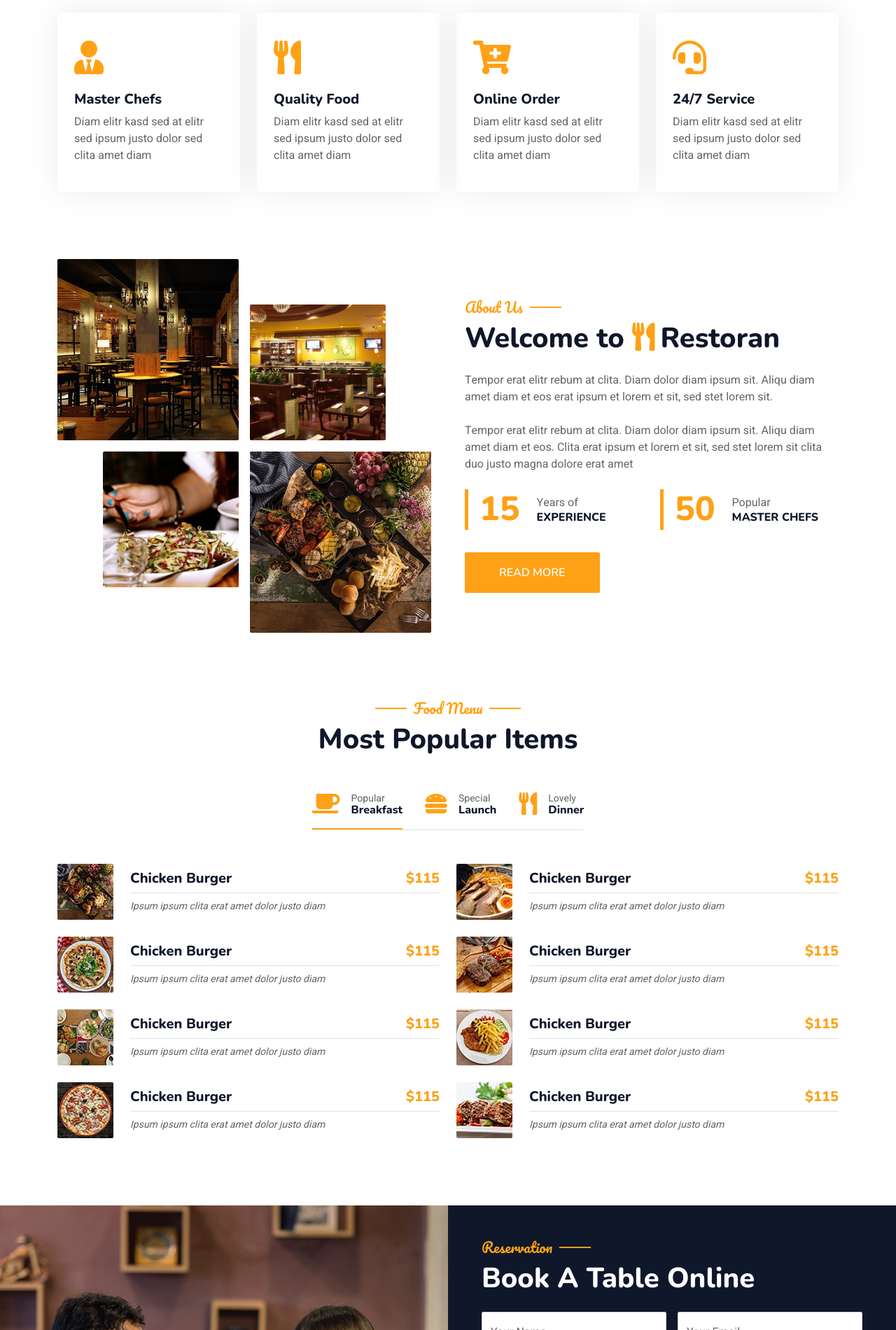
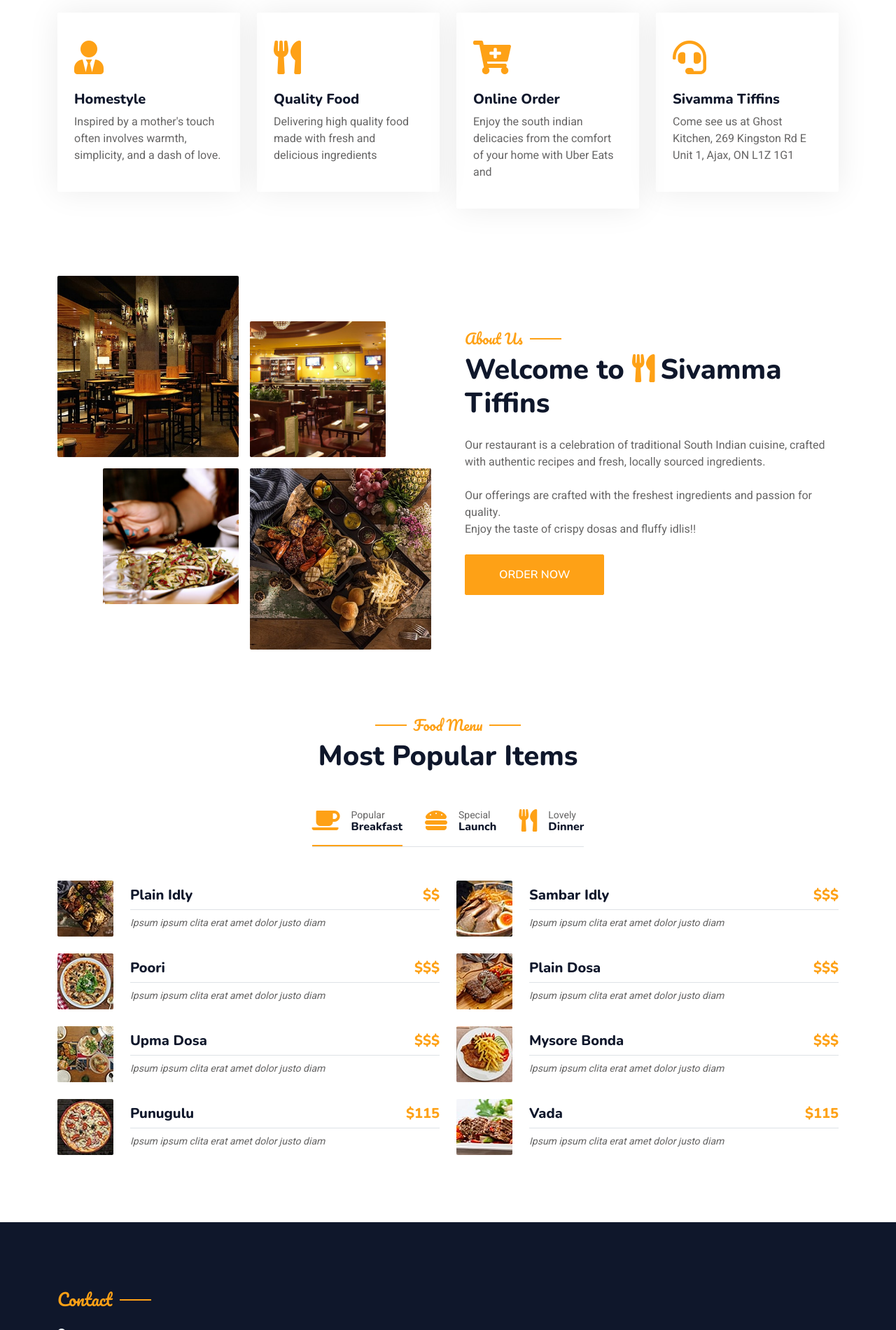
Before and after one commit to rajesh-ch/sivamma-tiffins, a plain HTML site: page index.html in a window 1280 px wide. Shown: the part 900-2800 px from the top of the page at 70% size. Drawn offline with nearby package versions, Linux system fonts and the light colour scheme; animation ran at ten frames a second.

Commit message:
Initial updated - Sivamma Tiffins
Initial updated - Sivamma Tiffins

```diff
--- a/index.html
+++ b/index.html
@@ -3,7 +3,7 @@
 
 <head>
     <meta charset="utf-8">
-    <title>Restoran - Bootstrap Restaurant Template</title>
+    <title>Sivamma Tiffins - Authentic South Indian Food</title>
     <meta content="width=device-width, initial-scale=1.0" name="viewport">
     <meta content="" name="keywords">
     <meta content="" name="description">
@@ -47,7 +47,7 @@
         <div class="container-xxl position-relative p-0">
             <nav class="navbar navbar-expand-lg navbar-dark bg-dark px-4 px-lg-5 py-3 py-lg-0">
                 <a href="" class="navbar-brand p-0">
-                    <h1 class="text-primary m-0"><i class="fa fa-utensils me-3"></i>Restoran</h1>
+                    <h1 class="text-primary m-0"><i class="fa fa-utensils me-3"></i>Sivamma Tiffins</h1>
                     <!-- <img src="img/logo.png" alt="Logo"> -->
                 </a>
                 <button class="navbar-toggler" type="button" data-bs-toggle="collapse" data-bs-target="#navbarCollapse">
@@ -69,7 +69,7 @@
                         </div>
                         <a href="contact.html" class="nav-item nav-link">Contact</a>
                     </div>
-                    <a href="" class="btn btn-primary py-2 px-4">Book A Table</a>
+                    <a href="" class="btn btn-primary py-2 px-4">Order Now</a>
                 </div>
             </nav>
 
@@ -77,9 +77,9 @@
                 <div class="container my-5 py-5">
                     <div class="row align-items-center g-5">
                         <div class="col-lg-6 text-center text-lg-start">
-                            <h1 class="display-3 text-white animated slideInLeft">Enjoy Our<br>Delicious Meal</h1>
-                            <p class="text-white animated slideInLeft mb-4 pb-2">Tempor erat elitr rebum at clita. Diam dolor diam ipsum sit. Aliqu diam amet diam et eos. Clita erat ipsum et lorem et sit, sed stet lorem sit clita duo justo magna dolore erat amet</p>
-                            <a href="" class="btn btn-primary py-sm-3 px-sm-5 me-3 animated slideInLeft">Book A Table</a>
+                            <h1 class="display-3 text-white animated slideInLeft">Simply<br>South Indian!</h1>
+                            <p class="text-white animated slideInLeft mb-4 pb-2">Lets celebrate with a simphony of tastes - South indian style!</p>
+                            <a href="" class="btn btn-primary py-sm-3 px-sm-5 me-3 animated slideInLeft">Order Now</a>
                         </div>
                         <div class="col-lg-6 text-center text-lg-end overflow-hidden">
                             <img class="img-fluid" src="img/hero.png" alt="">
@@ -99,8 +99,8 @@
                         <div class="service-item rounded pt-3">
                             <div class="p-4">
                                 <i class="fa fa-3x fa-user-tie text-primary mb-4"></i>
-                                <h5>Master Chefs</h5>
-                                <p>Diam elitr kasd sed at elitr sed ipsum justo dolor sed clita amet diam</p>
+                                <h5>Homestyle</h5>
+                                <p>Inspired by a mother's touch often involves warmth, simplicity, and a dash of love. </p>
                             </div>
                         </div>
                     </div>
@@ -109,7 +109,7 @@
                             <div class="p-4">
                                 <i class="fa fa-3x fa-utensils text-primary mb-4"></i>
                                 <h5>Quality Food</h5>
-                                <p>Diam elitr kasd sed at elitr sed ipsum justo dolor sed clita amet diam</p>
+                                <p>Delivering high quality food made with fresh and delicious ingredients</p>
                             </div>
                         </div>
                     </div>
@@ -118,7 +118,7 @@
                             <div class="p-4">
                                 <i class="fa fa-3x fa-cart-plus text-primary mb-4"></i>
                                 <h5>Online Order</h5>
-                                <p>Diam elitr kasd sed at elitr sed ipsum justo dolor sed clita amet diam</p>
+                                <p>Enjoy the south indian delicacies from the comfort of your home with Uber Eats and </p>
                             </div>
                         </div>
                     </div>
@@ -126,8 +126,8 @@
                         <div class="service-item rounded pt-3">
                             <div class="p-4">
                                 <i class="fa fa-3x fa-headset text-primary mb-4"></i>
-                                <h5>24/7 Service</h5>
-                                <p>Diam elitr kasd sed at elitr sed ipsum justo dolor sed clita amet diam</p>
+                                <h5>Sivamma Tiffins</h5>
+                                <p>Come see us at Ghost Kitchen, 269 Kingston Rd E Unit 1, Ajax, ON L1Z 1G1</p>
                             </div>
                         </div>
                     </div>
@@ -159,10 +159,11 @@
                     </div>
                     <div class="col-lg-6">
                         <h5 class="section-title ff-secondary text-start text-primary fw-normal">About Us</h5>
-                        <h1 class="mb-4">Welcome to <i class="fa fa-utensils text-primary me-2"></i>Restoran</h1>
-                        <p class="mb-4">Tempor erat elitr rebum at clita. Diam dolor diam ipsum sit. Aliqu diam amet diam et eos erat ipsum et lorem et sit, sed stet lorem sit.</p>
-                        <p class="mb-4">Tempor erat elitr rebum at clita. Diam dolor diam ipsum sit. Aliqu diam amet diam et eos. Clita erat ipsum et lorem et sit, sed stet lorem sit clita duo justo magna dolore erat amet</p>
+                        <h1 class="mb-4">Welcome to <i class="fa fa-utensils text-primary me-2"></i>Sivamma Tiffins</h1>
+                        <p class="mb-4">Our restaurant is a celebration of traditional South Indian cuisine, crafted with authentic recipes and fresh, locally sourced ingredients.</p>
+                        <p class="mb-4">Our offerings are crafted with the freshest ingredients and passion for quality. </br>Enjoy the taste of crispy dosas and fluffy idlis!!</p>
                         <div class="row g-4 mb-4">
+                             <!--
                             <div class="col-sm-6">
                                 <div class="d-flex align-items-center border-start border-5 border-primary px-3">
                                     <h1 class="flex-shrink-0 display-5 text-primary mb-0" data-toggle="counter-up">15</h1>
@@ -172,6 +173,7 @@
                                     </div>
                                 </div>
                             </div>
+
                             <div class="col-sm-6">
                                 <div class="d-flex align-items-center border-start border-5 border-primary px-3">
                                     <h1 class="flex-shrink-0 display-5 text-primary mb-0" data-toggle="counter-up">50</h1>
@@ -181,8 +183,10 @@
                                     </div>
                                 </div>
                             </div>
+                            -->
                         </div>
-                        <a class="btn btn-primary py-3 px-5 mt-2" href="">Read More</a>
+                        <a href="" class="btn btn-primary py-sm-3 px-sm-5 me-3 animated slideInLeft">Order Now</a>
+                        <!-- <a class="btn btn-primary py-3 px-5 mt-2" href="">Read More</a> -->
                     </div>
                 </div>
             </div>
@@ -235,8 +239,8 @@
                                         <img class="flex-shrink-0 img-fluid rounded" src="img/menu-1.jpg" alt="" style="width: 80px;">
                                         <div class="w-100 d-flex flex-column text-start ps-4">
                                             <h5 class="d-flex justify-content-between border-bottom pb-2">
-                                                <span>Chicken Burger</span>
-                                                <span class="text-primary">$115</span>
+                                                <span>Plain Idly</span>
+                                                <span class="text-primary">$$</span>
                                             </h5>
                                             <small class="fst-italic">Ipsum ipsum clita erat amet dolor justo diam</small>
                                         </div>
@@ -247,8 +251,8 @@
                                         <img class="flex-shrink-0 img-fluid rounded" src="img/menu-2.jpg" alt="" style="width: 80px;">
                                         <div class="w-100 d-flex flex-column text-start ps-4">
                                             <h5 class="d-flex justify-content-between border-bottom pb-2">
-                                                <span>Chicken Burger</span>
-                                                <span class="text-primary">$115</span>
+                                                <span>Sambar Idly</span>
+                                                <span class="text-primary">$$$</span>
                                             </h5>
                                             <small class="fst-italic">Ipsum ipsum clita erat amet dolor justo diam</small>
                                         </div>
@@ -259,8 +263,8 @@
                                         <img class="flex-shrink-0 img-fluid rounded" src="img/menu-3.jpg" alt="" style="width: 80px;">
                                         <div class="w-100 d-flex flex-column text-start ps-4">
                                             <h5 class="d-flex justify-content-between border-bottom pb-2">
-                                                <span>Chicken Burger</span>
-                                                <span class="text-primary">$115</span>
+                                                <span>Poori</span>
+                                                <span class="text-primary">$$$</span>
                                             </h5>
                                             <small class="fst-italic">Ipsum ipsum clita erat amet dolor justo diam</small>
                                         </div>
@@ -271,8 +275,8 @@
                                         <img class="flex-shrink-0 img-fluid rounded" src="img/menu-4.jpg" alt="" style="width: 80px;">
                                         <div class="w-100 d-flex flex-column text-start ps-4">
                                             <h5 class="d-flex justify-content-between border-bottom pb-2">
-                                                <span>Chicken Burger</span>
-                                                <span class="text-primary">$115</span>
+                                                <span>Plain Dosa</span>
+                                                <span class="text-primary">$$$</span>
                                             </h5>
                                             <small class="fst-italic">Ipsum ipsum clita erat amet dolor justo diam</small>
                                         </div>
@@ -283,8 +287,8 @@
                                         <img class="flex-shrink-0 img-fluid rounded" src="img/menu-5.jpg" alt="" style="width: 80px;">
                                         <div class="w-100 d-flex flex-column text-start ps-4">
                                             <h5 class="d-flex justify-content-between border-bottom pb-2">
-                                                <span>Chicken Burger</span>
-                                                <span class="text-primary">$115</span>
+                                                <span>Upma Dosa</span>
+                                                <span class="text-primary">$$$</span>
                                             </h5>
                                             <small class="fst-italic">Ipsum ipsum clita erat amet dolor justo diam</small>
                                         </div>
@@ -295,8 +299,8 @@
                                         <img class="flex-shrink-0 img-fluid rounded" src="img/menu-6.jpg" alt="" style="width: 80px;">
                                         <div class="w-100 d-flex flex-column text-start ps-4">
                                             <h5 class="d-flex justify-content-between border-bottom pb-2">
-                                                <span>Chicken Burger</span>
-                                                <span class="text-primary">$115</span>
+                                                <span>Mysore Bonda</span>
+                                                <span class="text-primary">$$$</span>
                                             </h5>
                                             <small class="fst-italic">Ipsum ipsum clita erat amet dolor justo diam</small>
                                         </div>
@@ -307,7 +311,7 @@
                                         <img class="flex-shrink-0 img-fluid rounded" src="img/menu-7.jpg" alt="" style="width: 80px;">
                                         <div class="w-100 d-flex flex-column text-start ps-4">
                                             <h5 class="d-flex justify-content-between border-bottom pb-2">
-                                                <span>Chicken Burger</span>
+                                                <span>Punugulu</span>
                                                 <span class="text-primary">$115</span>
                                             </h5>
                                             <small class="fst-italic">Ipsum ipsum clita erat amet dolor justo diam</small>
@@ -319,7 +323,7 @@
                                         <img class="flex-shrink-0 img-fluid rounded" src="img/menu-8.jpg" alt="" style="width: 80px;">
                                         <div class="w-100 d-flex flex-column text-start ps-4">
                                             <h5 class="d-flex justify-content-between border-bottom pb-2">
-                                                <span>Chicken Burger</span>
+                                                <span>Vada</span>
                                                 <span class="text-primary">$115</span>
                                             </h5>
                                             <small class="fst-italic">Ipsum ipsum clita erat amet dolor justo diam</small>
@@ -335,8 +339,8 @@
                                         <img class="flex-shrink-0 img-fluid rounded" src="img/menu-1.jpg" alt="" style="width: 80px;">
                                         <div class="w-100 d-flex flex-column text-start ps-4">
                                             <h5 class="d-flex justify-content-between border-bottom pb-2">
-                                                <span>Chicken Burger</span>
-                                                <span class="text-primary">$115</span>
+                                                <span>Mirchi Bajji</span>
+                                                <span class="text-primary">$$$</span>
                                             </h5>
                                             <small class="fst-italic">Ipsum ipsum clita erat amet dolor justo diam</small>
                                         </div>
@@ -347,8 +351,8 @@
                                         <img class="flex-shrink-0 img-fluid rounded" src="img/menu-2.jpg" alt="" style="width: 80px;">
                                         <div class="w-100 d-flex flex-column text-start ps-4">
                                             <h5 class="d-flex justify-content-between border-bottom pb-2">
-                                                <span>Chicken Burger</span>
-                                                <span class="text-primary">$115</span>
+                                                <span>Onion Pakodi</span>
+                                                <span class="text-primary">$$$</span>
                                             </h5>
                                             <small class="fst-italic">Ipsum ipsum clita erat amet dolor justo diam</small>
                                         </div>
@@ -359,8 +363,8 @@
                                         <img class="flex-shrink-0 img-fluid rounded" src="img/menu-3.jpg" alt="" style="width: 80px;">
                                         <div class="w-100 d-flex flex-column text-start ps-4">
                                             <h5 class="d-flex justify-content-between border-bottom pb-2">
-                                                <span>Chicken Burger</span>
-                                                <span class="text-primary">$115</span>
+                                                <span>Mango Lassi</span>
+                                                <span class="text-primary">$$$</span>
                                             </h5>
                                             <small class="fst-italic">Ipsum ipsum clita erat amet dolor justo diam</small>
                                         </div>
@@ -371,8 +375,8 @@
                                         <img class="flex-shrink-0 img-fluid rounded" src="img/menu-4.jpg" alt="" style="width: 80px;">
                                         <div class="w-100 d-flex flex-column text-start ps-4">
                                             <h5 class="d-flex justify-content-between border-bottom pb-2">
-                                                <span>Chicken Burger</span>
-                                                <span class="text-primary">$115</span>
+                                                <span>Ginger Tea</span>
+                                                <span class="text-primary">$$$</span>
                                             </h5>
                                             <small class="fst-italic">Ipsum ipsum clita erat amet dolor justo diam</small>
                                         </div>
@@ -383,8 +387,8 @@
                                         <img class="flex-shrink-0 img-fluid rounded" src="img/menu-5.jpg" alt="" style="width: 80px;">
                                         <div class="w-100 d-flex flex-column text-start ps-4">
                                             <h5 class="d-flex justify-content-between border-bottom pb-2">
-                                                <span>Chicken Burger</span>
-                                                <span class="text-primary">$115</span>
+                                                <span>Mango Lassi</span>
+                                                <span class="text-primary">$$$</span>
                                             </h5>
                                             <small class="fst-italic">Ipsum ipsum clita erat amet dolor justo diam</small>
                                         </div>
@@ -536,6 +540,7 @@
 
 
         <!-- Reservation Start -->
+         <!--
         <div class="container-xxl py-5 px-0 wow fadeInUp" data-wow-delay="0.1s">
             <div class="row g-0">
                 <div class="col-md-6">
@@ -548,7 +553,7 @@
                 <div class="col-md-6 bg-dark d-flex align-items-center">
                     <div class="p-5 wow fadeInUp" data-wow-delay="0.2s">
                         <h5 class="section-title ff-secondary text-start text-primary fw-normal">Reservation</h5>
-                        <h1 class="text-white mb-4">Book A Table Online</h1>
+                        <h1 class="text-white mb-4">Order Now Online</h1>
                         <form>
                             <div class="row g-3">
                                 <div class="col-md-6">
@@ -603,7 +608,8 @@
                         <button type="button" class="btn-close" data-bs-dismiss="modal" aria-label="Close"></button>
                     </div>
                     <div class="modal-body">
-                        <!-- 16:9 aspect ratio -->
+
+
                         <div class="ratio ratio-16x9">
                             <iframe class="embed-responsive-item" src="" id="video" allowfullscreen allowscriptaccess="always"
                                 allow="autoplay"></iframe>
@@ -612,10 +618,12 @@
                 </div>
             </div>
         </div>
+        -->
         <!-- Reservation Start -->
 
 
         <!-- Team Start -->
+         <!--
         <div class="container-xxl pt-5 pb-3">
             <div class="container">
                 <div class="text-center wow fadeInUp" data-wow-delay="0.1s">
@@ -682,10 +690,12 @@
                 </div>
             </div>
         </div>
+        -->
         <!-- Team End -->
 
 
         <!-- Testimonial Start -->
+         <!--
         <div class="container-xxl py-5 wow fadeInUp" data-wow-delay="0.1s">
             <div class="container">
                 <div class="text-center">
@@ -740,6 +750,7 @@
                 </div>
             </div>
         </div>
+        -->
         <!-- Testimonial End -->
 
 
@@ -747,6 +758,7 @@
         <div class="container-fluid bg-dark text-light footer pt-5 mt-5 wow fadeIn" data-wow-delay="0.1s">
             <div class="container py-5">
                 <div class="row g-5">
+                    <!--
                     <div class="col-lg-3 col-md-6">
                         <h4 class="section-title ff-secondary text-start text-primary fw-normal mb-4">Company</h4>
                         <a class="btn btn-link" href="">About Us</a>
@@ -755,18 +767,18 @@
                         <a class="btn btn-link" href="">Privacy Policy</a>
                         <a class="btn btn-link" href="">Terms & Condition</a>
                     </div>
+                    -->
                     <div class="col-lg-3 col-md-6">
                         <h4 class="section-title ff-secondary text-start text-primary fw-normal mb-4">Contact</h4>
-                        <p class="mb-2"><i class="fa fa-map-marker-alt me-3"></i>123 Street, New York, USA</p>
-                        <p class="mb-2"><i class="fa fa-phone-alt me-3"></i>+012 345 67890</p>
-                        <p class="mb-2"><i class="fa fa-envelope me-3"></i>info@example.com</p>
+                        <p class="mb-2"><i class="fa fa-map-marker-alt me-3"></i>269 Kingston Rd E Unit 1, </br> &nbsp; &nbsp; &nbsp; &nbsp;Ajax, ON L1Z 1G1</p>
+                        <p class="mb-2"><i class="fa fa-phone-alt me-3"></i>+1 647-829-0112</p>
+                        <p class="mb-2"><i class="fa fa-envelope me-3"></i>sivammatiffins@gmail.com</p>
                         <div class="d-flex pt-2">
                             <a class="btn btn-outline-light btn-social" href=""><i class="fab fa-twitter"></i></a>
                             <a class="btn btn-outline-light btn-social" href=""><i class="fab fa-facebook-f"></i></a>
-                            <a class="btn btn-outline-light btn-social" href=""><i class="fab fa-youtube"></i></a>
-                            <a class="btn btn-outline-light btn-social" href=""><i class="fab fa-linkedin-in"></i></a>
                         </div>
                     </div>
+                    <!--
                     <div class="col-lg-3 col-md-6">
                         <h4 class="section-title ff-secondary text-start text-primary fw-normal mb-4">Opening</h4>
                         <h5 class="text-light fw-normal">Monday - Saturday</h5>
@@ -774,6 +786,8 @@
                         <h5 class="text-light fw-normal">Sunday</h5>
                         <p>10AM - 08PM</p>
                     </div>
+                    -->
+                    <!--
                     <div class="col-lg-3 col-md-6">
                         <h4 class="section-title ff-secondary text-start text-primary fw-normal mb-4">Newsletter</h4>
                         <p>Dolor amet sit justo amet elitr clita ipsum elitr est.</p>
@@ -782,13 +796,14 @@
                             <button type="button" class="btn btn-primary py-2 position-absolute top-0 end-0 mt-2 me-2">SignUp</button>
                         </div>
                     </div>
+                    -->
                 </div>
             </div>
             <div class="container">
                 <div class="copyright">
                     <div class="row">
                         <div class="col-md-6 text-center text-md-start mb-3 mb-md-0">
-                            &copy; <a class="border-bottom" href="#">Your Site Name</a>, All Right Reserved.
+                            &copy; <a class="border-bottom" href="#">Sivamma Tiffins</a>, All Right Reserved.
 
 							<!--/*** This template is free as long as you keep the footer author’s credit link/attribution link/backlink. If you'd like to use the template without the footer author’s credit link/attribution link/backlink, you can purchase the Credit Removal License from "https://htmlcodex.com/credit-removal". Thank you for your support. ***/-->
 							Designed By <a class="border-bottom" href="https://htmlcodex.com">HTML Codex</a><br><br>
```
Also changed, not shown: about.html (+3 -3 lines).
